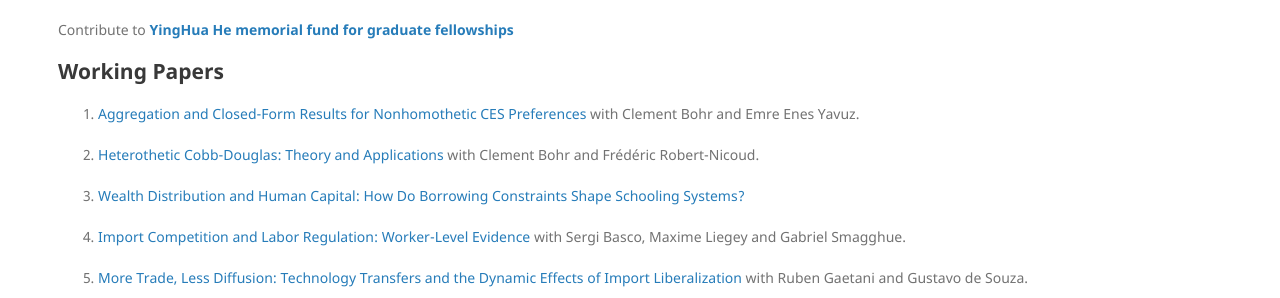
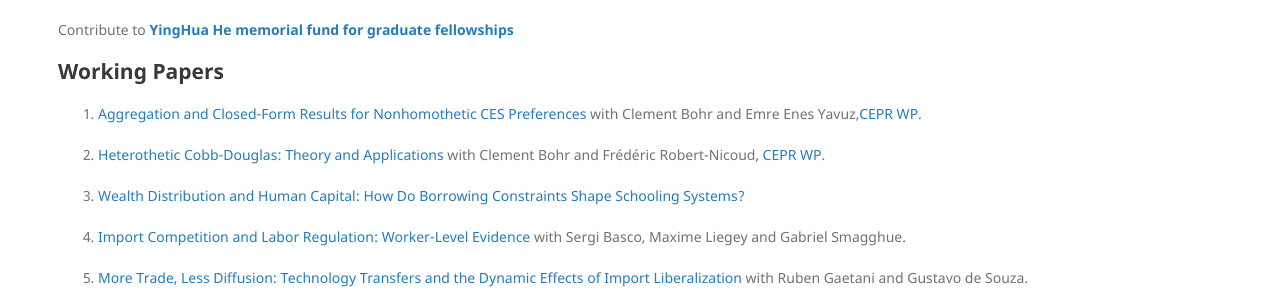
Before and after one commit to mestieri/mestieri.github.io, a Jekyll site: the page built from index.md, in a window 1280 px wide. Shown: the part 254-552 px from the top of the page. Built offline with Jekyll 4.4.1, drawn with Linux system fonts in a browser that asks for light colours.

Commit message:
Update index.md

```diff
--- a/index.md
+++ b/index.md
@@ -34,9 +34,9 @@ Contribute to **[YingHua He memorial fund for graduate fellowships](https://rice
 ## Working Papers
 
 1. [Aggregation and Closed-Form Results
-for Nonhomothetic CES Preferences](https://www.dropbox.com/scl/fi/obu49nw8d74wyeh64fc9f/BMY_closedform.pdf?rlkey=inrafvfuv22xz0z58pgb9oeqy&dl=0) with Clement Bohr and Emre Enes Yavuz.
+for Nonhomothetic CES Preferences](https://www.dropbox.com/scl/fi/obu49nw8d74wyeh64fc9f/BMY_closedform.pdf?rlkey=inrafvfuv22xz0z58pgb9oeqy&dl=0) with Clement Bohr and Emre Enes Yavuz,[CEPR WP](https://cepr.org/publications/dp18606).
 
-2. [Heterothetic Cobb-Douglas: Theory and Applications](https://www.dropbox.com/s/4ib6vfi0og7ixop/bmrn_hcd.pdf?dl=0) with Clement Bohr and Frédéric Robert-Nicoud.
+2. [Heterothetic Cobb-Douglas: Theory and Applications](https://www.dropbox.com/s/4ib6vfi0og7ixop/bmrn_hcd.pdf?dl=0) with Clement Bohr and Frédéric Robert-Nicoud, [CEPR WP](https://cepr.org/publications/dp18077).
 
 3. [Wealth Distribution and Human Capital: How Do Borrowing Constraints Shape Schooling Systems?](https://www.dropbox.com/s/w0fc7sthxh0mhtx/mestieri_wealthdistrib_humancapital.pdf?dl=0)
 
```
